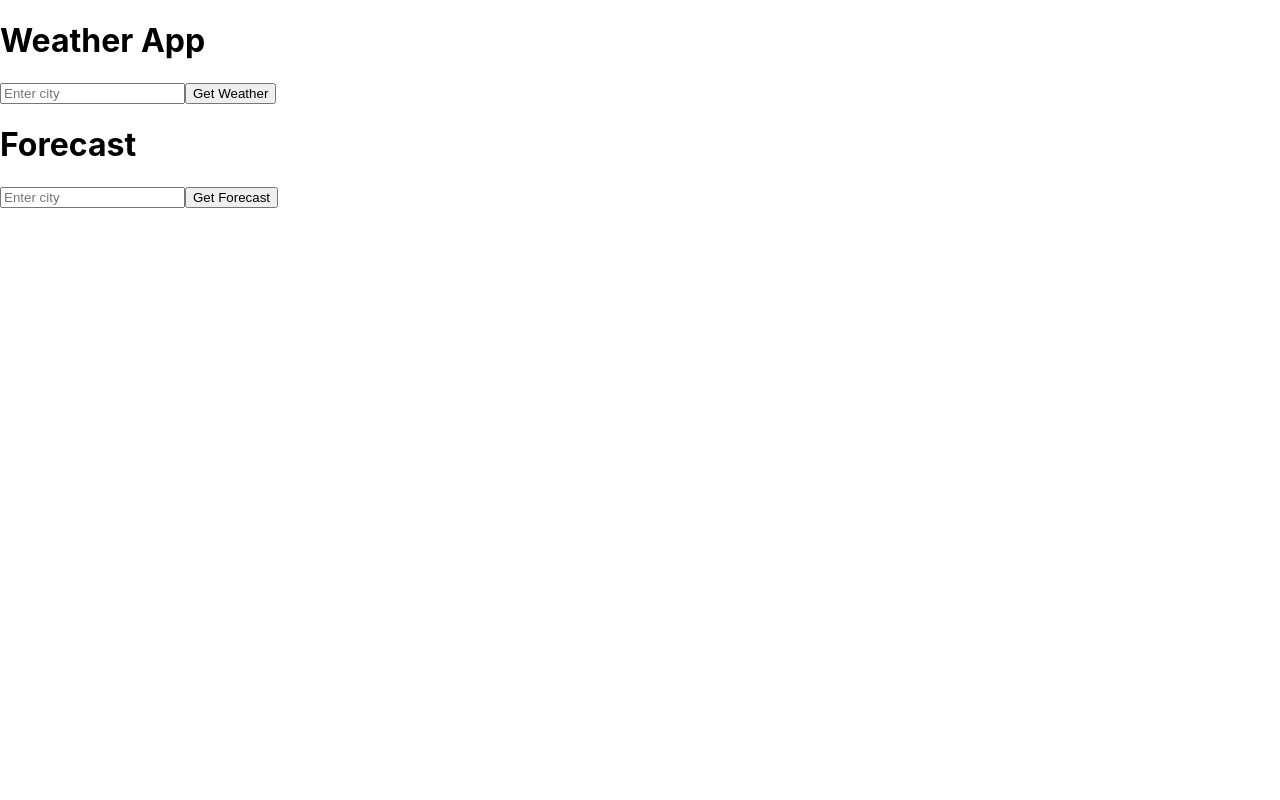
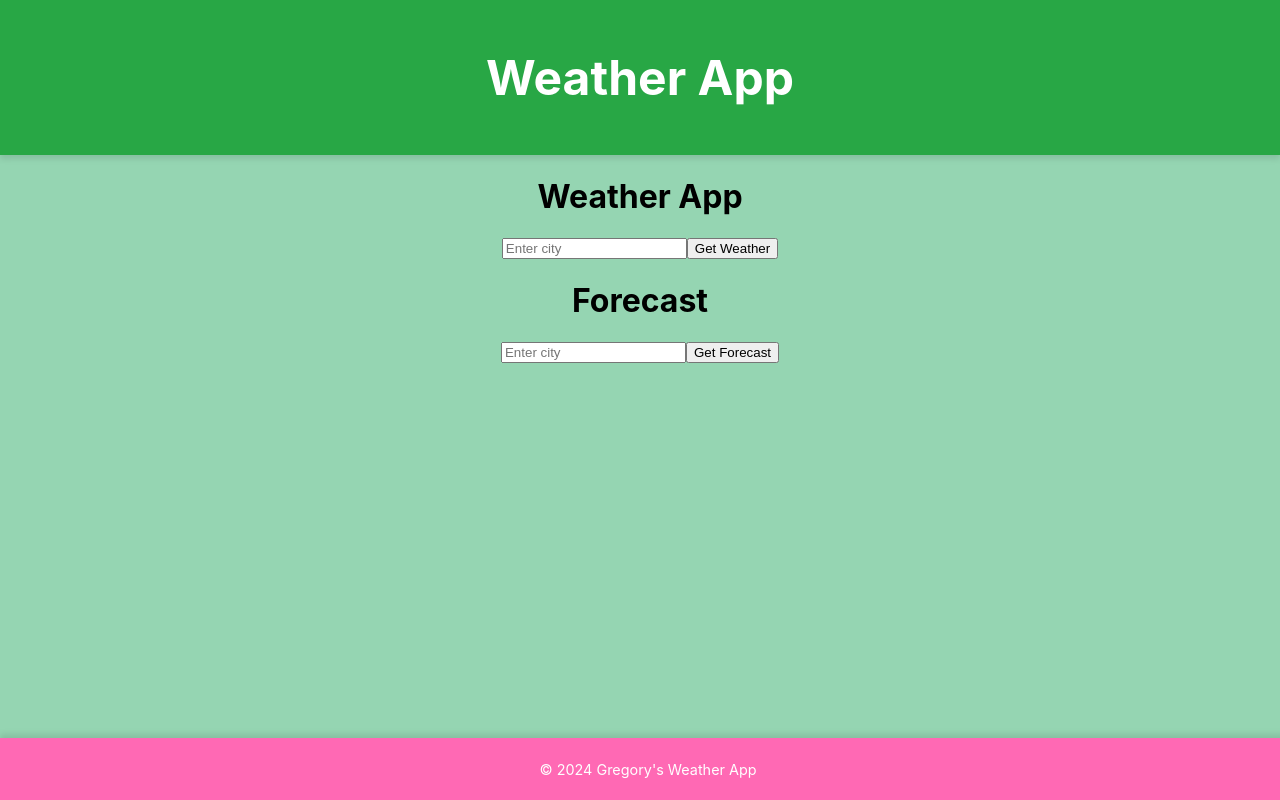
Before and after one commit to greglinv/Weather-App, a React (Create React App) app in the folder FrontEnd/weather-frontend/: page / in a window 1280 px wide. Built offline with nearby package versions, Linux system fonts and the light colour scheme.

Commit message:
UI start
first draft UI

```diff
--- a/FrontEnd/weather-frontend/src/App.css
+++ b/FrontEnd/weather-frontend/src/App.css
@@ -1,5 +1,7 @@
 .App {
   text-align: center;
+  background-color: #95d5b2; /* Mint Green */
+  min-height: 100vh; /* Ensure it covers the full height of the viewport */
 }
 
 .App-logo {
@@ -14,14 +16,24 @@
 }
 
 .App-header {
-  background-color: #282c34;
-  min-height: 100vh;
-  display: flex;
-  flex-direction: column;
-  align-items: center;
-  justify-content: center;
-  font-size: calc(10px + 2vmin);
+  background-color: #28a745; /* Darker green for contrast */
   color: white;
+  padding: 1rem;
+  text-align: center;
+  font-size: 1.5rem;
+  box-shadow: 0px 4px 6px rgba(0, 0, 0, 0.1);
+}
+
+.App-footer {
+  background-color: #ff69b4; /* Pink footer */
+  color: white;
+  padding: 0.5rem;
+  text-align: center;
+  position: fixed;
+  width: 100%;
+  bottom: 0;
+  font-size: 0.9rem;
+  box-shadow: 0px -4px 6px rgba(0, 0, 0, 0.1);
 }
 
 .App-link {
--- a/FrontEnd/weather-frontend/src/App.js
+++ b/FrontEnd/weather-frontend/src/App.js
@@ -1,12 +1,21 @@
 import React from "react";
 import Weather from "./components/Weather";
 import Forecast from "./components/Forecast";
+import './App.css'; // Ensure this import is present
 
 function App() {
   return (
-    <div>
-      <Weather />
-      <Forecast />
+    <div className="App">
+      <header className="App-header">
+        <h1>Weather App</h1>
+      </header>
+      <main>
+        <Weather />
+        <Forecast />
+      </main>
+      <footer className="App-footer">
+        <p>&copy; 2024 Gregory's Weather App</p>
+      </footer>
     </div>
   );
 }
--- a/FrontEnd/weather-frontend/src/components/Weather.js
+++ b/FrontEnd/weather-frontend/src/components/Weather.js
@@ -33,7 +33,7 @@ const Weather = () => {
         type="text"
         placeholder="Enter city"
         value={city}
-        onChange={(e) => setCity(e.target.value.trim())  }
+        onChange={(e) => setCity(e.target.value)}
       />
       <button onClick={fetchWeather}>Get Weather</button>
 
--- a/FrontEnd/weather-frontend/src/index.css
+++ b/FrontEnd/weather-frontend/src/index.css
@@ -5,7 +5,10 @@ body {
     sans-serif;
   -webkit-font-smoothing: antialiased;
   -moz-osx-font-smoothing: grayscale;
+  background-color: #95d5b2; /* Mint Green */
+  min-height: 100vh; /* Ensures full viewport coverage */
 }
+
 
 code {
   font-family: source-code-pro, Menlo, Monaco, Consolas, 'Courier New',
```
Also changed, not shown: 2 other files (tests, documents, lock files or other folders).
